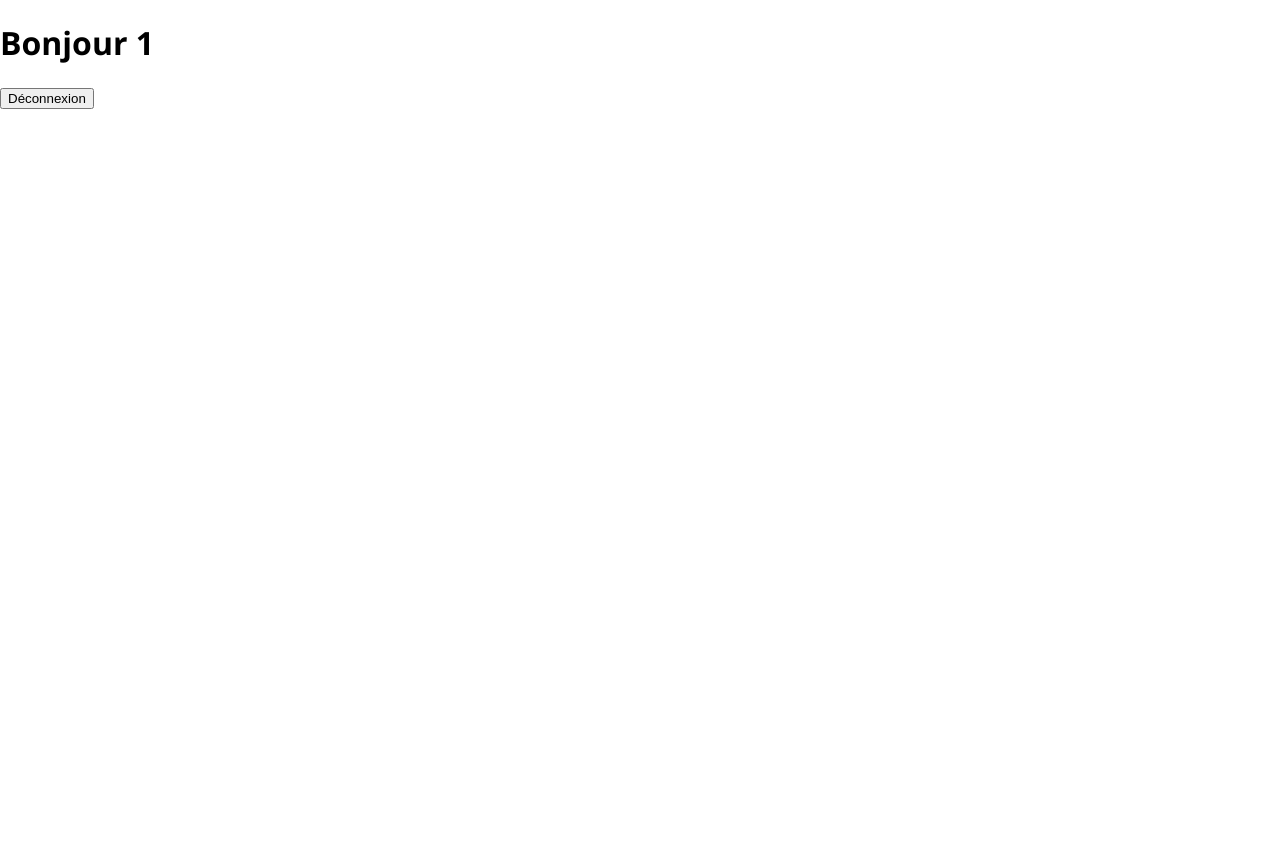
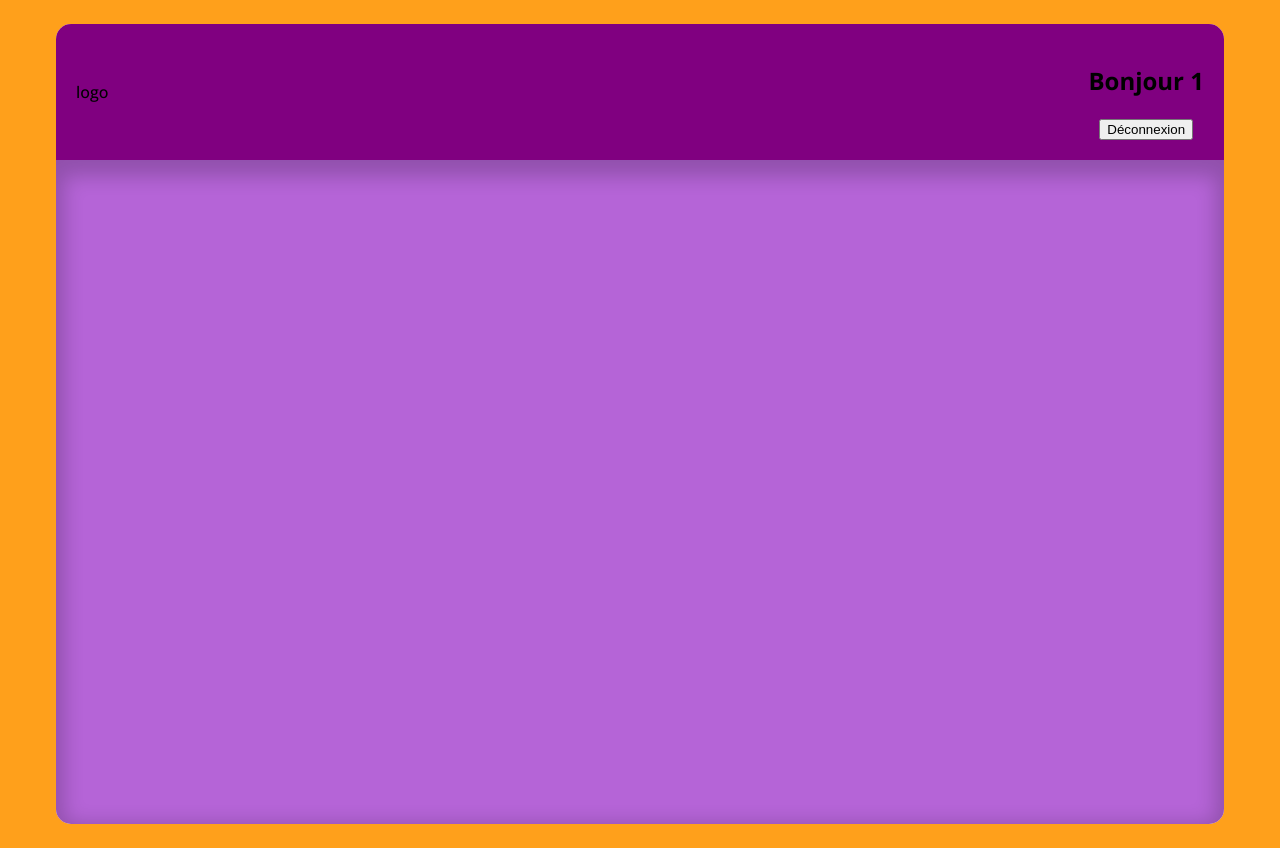
Before and after one commit to QiaoAn05/crazee-burger, a React (Vite) app: page /order/1 in a window 1280 px wide. Before the commit the page ends 800 px from the top, so only its background shows below. Built offline with nearby package versions, Linux system fonts and the light colour scheme.

Commit message:
💄 F04: ORDER > Add layout

```diff
--- a/src/components/pages/order/OrderPage.jsx
+++ b/src/components/pages/order/OrderPage.jsx
@@ -1,4 +1,6 @@
 import { Link, useParams } from "react-router-dom";
+import styled from "styled-components";
+import { theme } from "../../../theme";
 
 export default function OrderPage() {
     //state
@@ -6,11 +8,52 @@ export default function OrderPage() {
     //comportements
     //affichage
   return (
+    <OrderPageStyled>
+      <div className="container">
+        <nav>
+          <div>
+            logo
+          </div>
           <div>
             <h1>Bonjour {username}</h1>
             <Link to='/'>
                 <button>Déconnexion</button>
             </Link>
           </div>
+        </nav>
+        <div className="main"></div>
+      </div>
+    </OrderPageStyled>
   )
 }
+
+const OrderPageStyled = styled.div`
+  background-color: ${theme.colors.primary};
+  height: 100vh;
+  padding: 24px 56px;
+  /* height: calc(-48px +100vh); */
+  .container {
+    display: flex;
+    flex-direction: column;
+    background-color: ${theme.colors.background_white};
+    max-width: 1400px;
+    height: 100vh;
+    border-radius: ${theme.borderRadius.extraRound};
+    nav {
+      display: flex;
+      justify-content: space-between;
+      align-items: center;
+      text-align: center;
+      background-color: purple;
+      padding: 20px;
+      border-radius: ${theme.borderRadius.extraRound} ${theme.borderRadius.extraRound} 0 0;
+    }
+    .main {
+      background-color: #b564d7;
+      width: 100%;
+      flex-grow: 1;
+      box-shadow: 0 8px 20px 8px rgba(0, 0, 0, 0.2) inset;
+      border-radius: 0 0 ${theme.borderRadius.extraRound} ${theme.borderRadius.extraRound};
+    }
+  }
+`;
```
Lines whose indentation alone changed are shown as unchanged.
